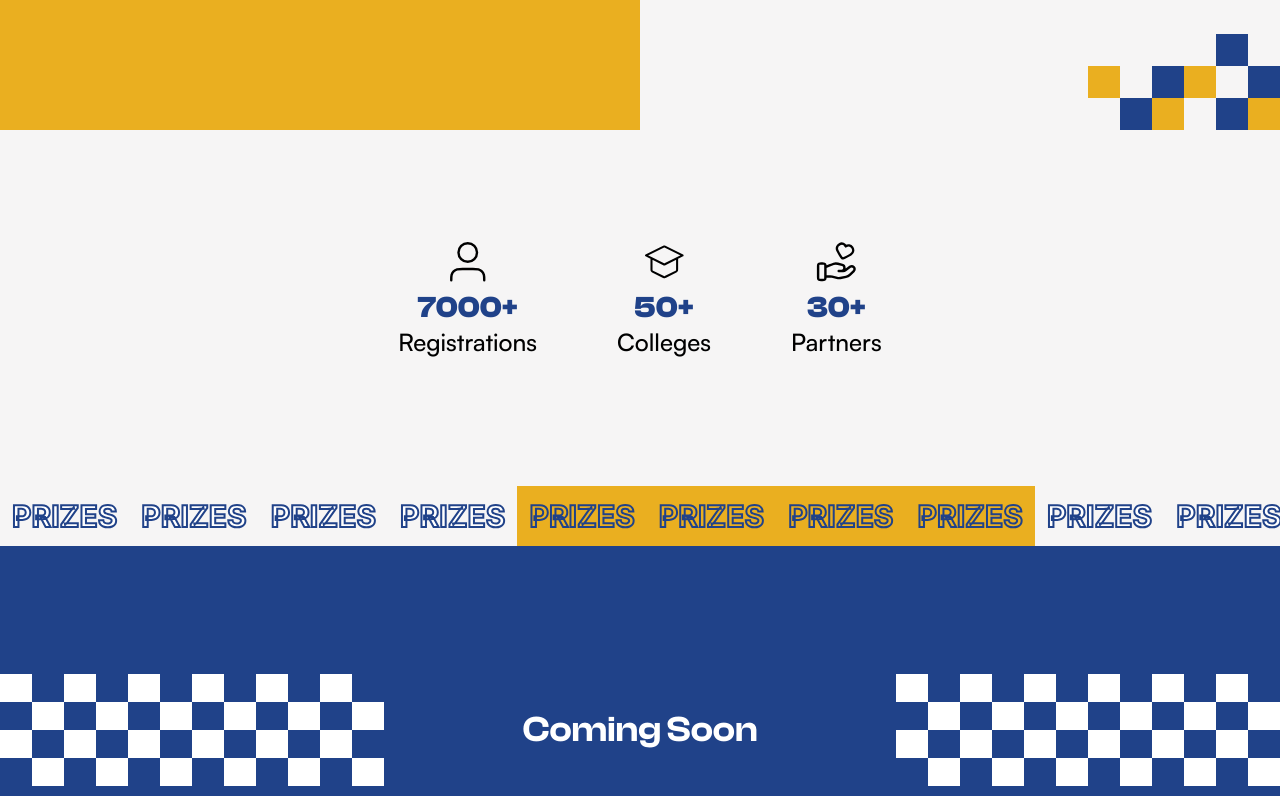
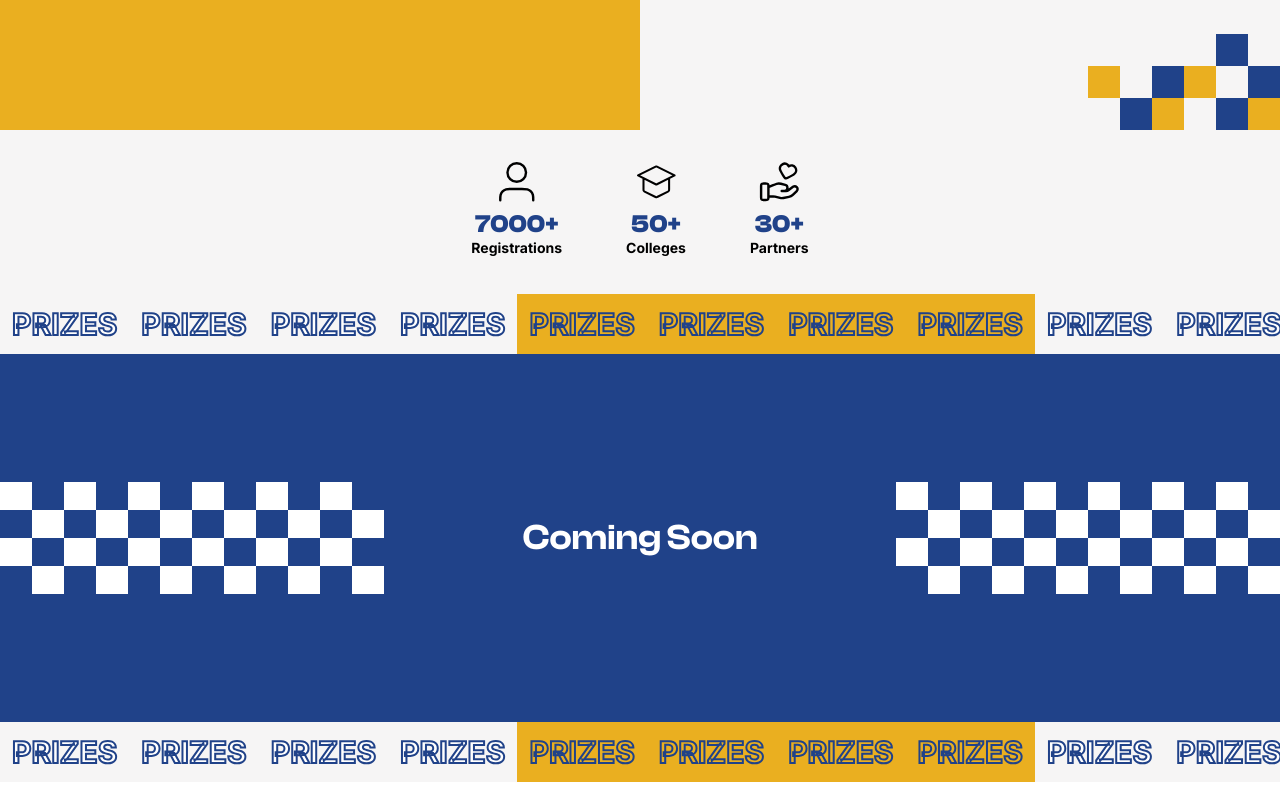
Before and after one commit to Make-a-Ton/make-a-ton-2024, a Next.js app: page / in a window 1280 px wide. Shown: the part 1164-1960 px from the top of the page. Built offline with nearby package versions, Linux system fonts and the light colour scheme; a web font is replaced by a local one.

Commit message:
statistics layout fix

```diff
--- a/src/sections/Statistics/index.js
+++ b/src/sections/Statistics/index.js
@@ -10,19 +10,22 @@ const stats = [
 ];
 
 const Statistics = () => {
-
   return (
-    <div className="bg-[#F6F5F5] p-4 pt-28 pb-28 md:gap-20 justify-evenly flex items-center lg:justify-center">
+    <div className="bg-[#F6F5F5] p-4 pt-8 md:gap-16 justify-evenly flex md:flex-row flex-col items-center lg:justify-center">
       {stats.map((stat, index) => (
         <div key={index} className="mb-4 text-center">
           <div className="mb-2">
-            <Image src={stat.logo} alt={stat.name} className="h-10 w-10 mx-auto" />
+            <Image
+              src={stat.logo}
+              alt={stat.name}
+              className="h-10 w-10 mx-auto"
+            />
           </div>
           <div className="flex flex-col items-center">
-            <p className="text-3xl text-[#204289] font-clash-bold font-bold">
+            <p className="md:text-[25px] text-xl text-[#204289] font-clash-bold font-bold">
               {stat.count}+
             </p>
-            <p className="text-2xl font-satoshi-medium mb-0">{stat.name}</p>
+            <p className="md:text-sm text-md font-bold mb-1">{stat.name}</p>
           </div>
         </div>
       ))}
```
